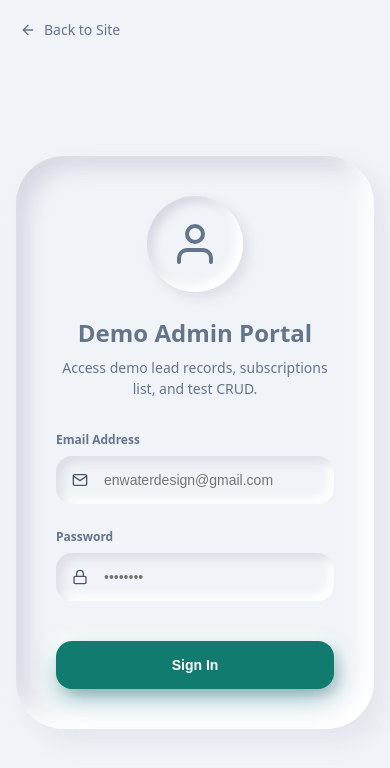
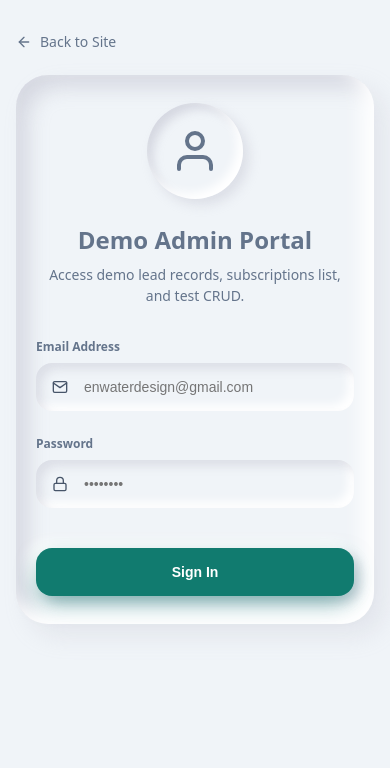
Before and after one commit to Geethaprakash8/EnWaterDesign, a website: page Admin/adminlogin.html in a window 390 px wide. Drawn offline with nearby package versions, Linux system fonts and the light colour scheme.

Commit message:
Refine adminlogin.html responsiveness for mobile devices

```diff
--- a/Admin/adminlogin.html
+++ b/Admin/adminlogin.html
@@ -301,12 +301,22 @@
 
     @media (max-width: 640px) {
       .back-btn {
-        top: 20px;
-        left: 20px;
+        position: relative;
+        top: 0;
+        left: 0;
+        margin-bottom: 24px;
+        align-self: flex-start;
       }
 
       body {
-        padding-top: 80px;
+        flex-direction: column;
+        justify-content: flex-start;
+        padding: 32px 16px;
+      }
+
+      .login-form {
+        padding: 28px 20px;
+        border-radius: 32px;
       }
     }
   </style>
```
